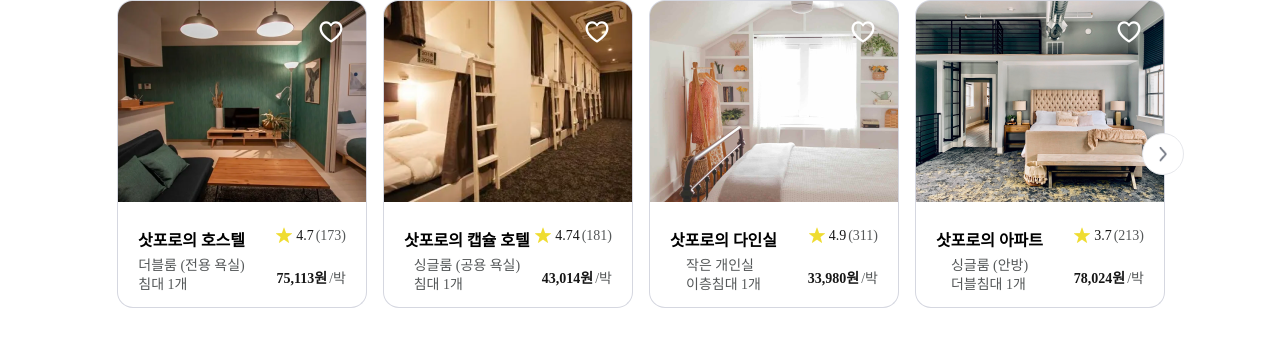
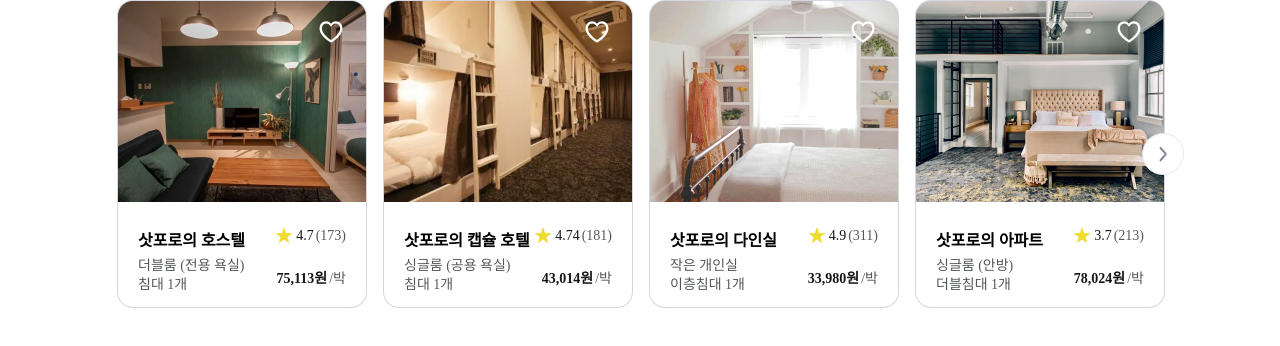
Before and after one commit to DO-SOPT-CDS-TEAM-WEB7/Client, a React (Vite) app: page /ticketList in a window 1280 px wide. Shown: the top 346 px of the page. Built offline with nearby package versions, Linux system fonts and the light colour scheme; a web font is replaced by a local one.

Commit message:
fix: HotelDescription flex 수정

```diff
--- a/src/components/ticketList/HotelItem.tsx
+++ b/src/components/ticketList/HotelItem.tsx
@@ -73,8 +73,7 @@ const DescriptionWrapper = styled.div`
 const HotelDescription = styled.div`
   display: flex;
   flex-direction: column;
-  align-items: center;
-  justify-content: flex-start;
+  align-items: flex-start;
 `;
 
 const HotelName = styled.p`
```
